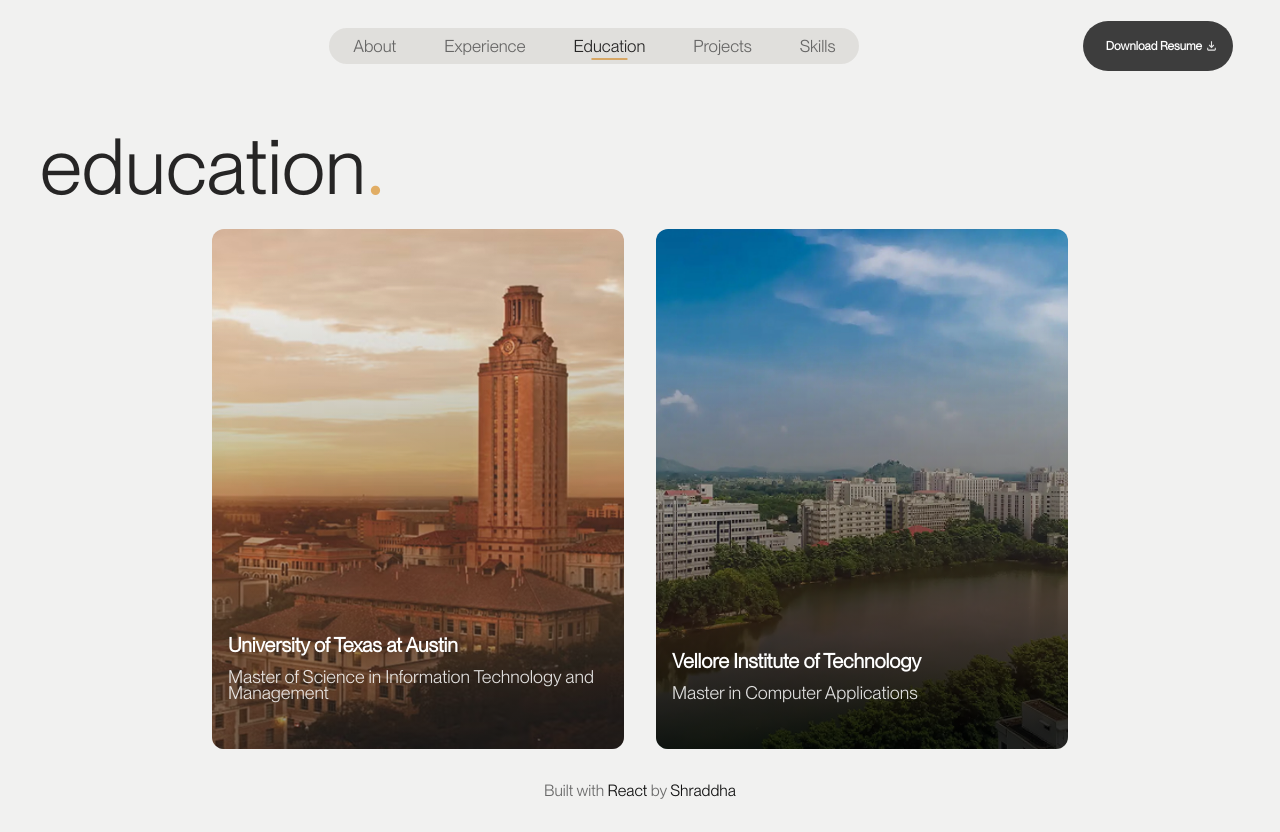
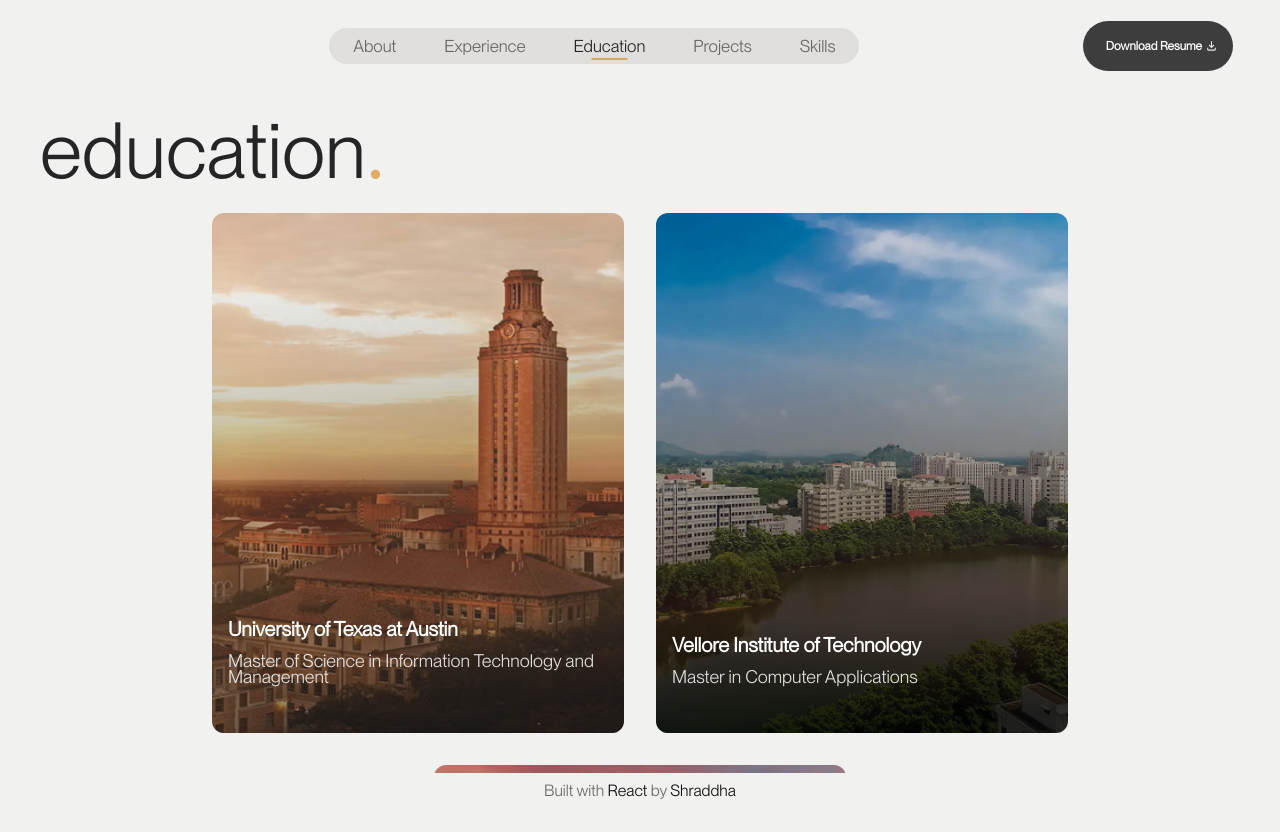
Before and after one commit to shraddha014/personal-website, a Next.js app: page /education in a window 1280 px wide. Built offline with nearby package versions, Linux system fonts and the light colour scheme.

Commit message:
fix padding issue

```diff
--- a/src/app/education/education.module.css
+++ b/src/app/education/education.module.css
@@ -10,7 +10,6 @@
     flex-direction: column;
     max-width: 100%;
     margin-top: 1rem;
-    padding-left: 5rem;
 }
 
 .pageTitle{
--- a/src/app/globals.css
+++ b/src/app/globals.css
@@ -69,7 +69,7 @@
   margin-top: -3rem;
   overflow: auto;
   flex-grow: 1;
-  padding-top: 10vh;
+  padding-top: 8vh;
 }
 
 .footer {
--- a/src/app/projects/projects.module.css
+++ b/src/app/projects/projects.module.css
@@ -3,7 +3,6 @@
     flex-direction: column;
     max-width: 100%;
     margin-top: 1rem;
-    padding-left: 5rem;
 }
 
 .container {
```
